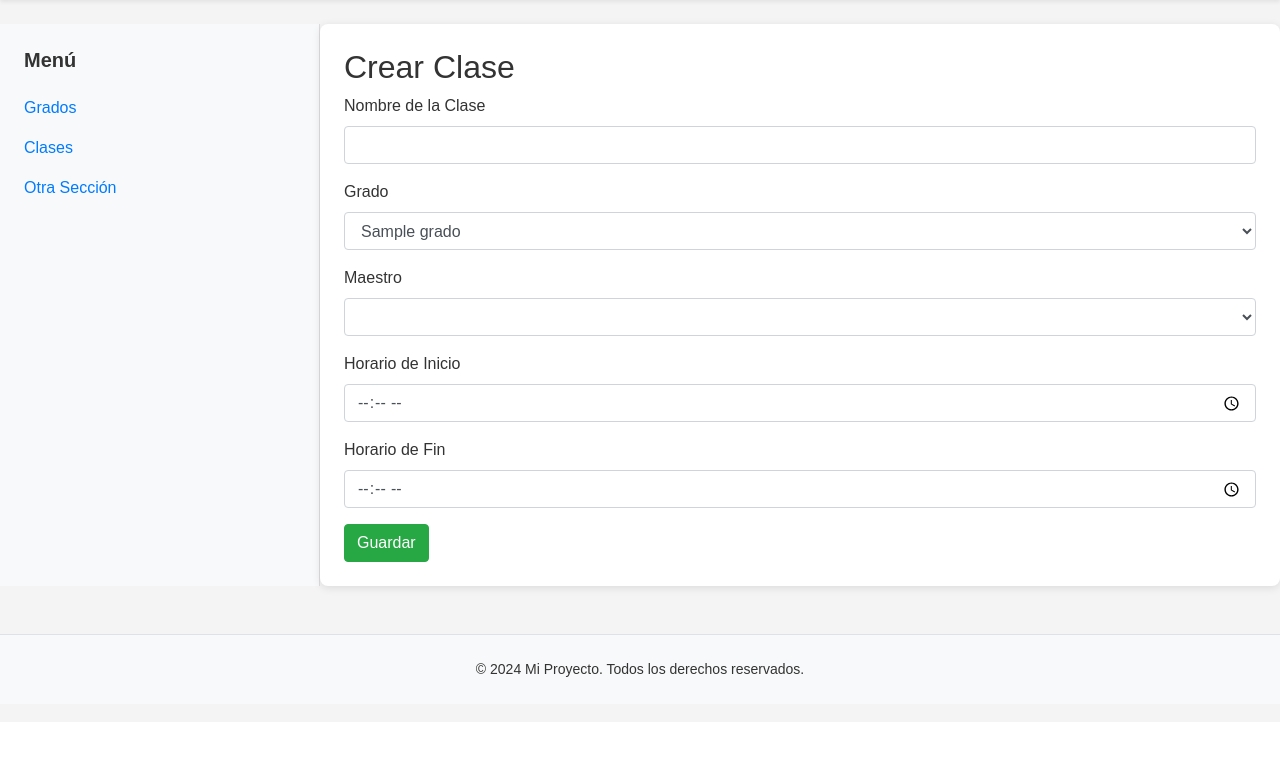
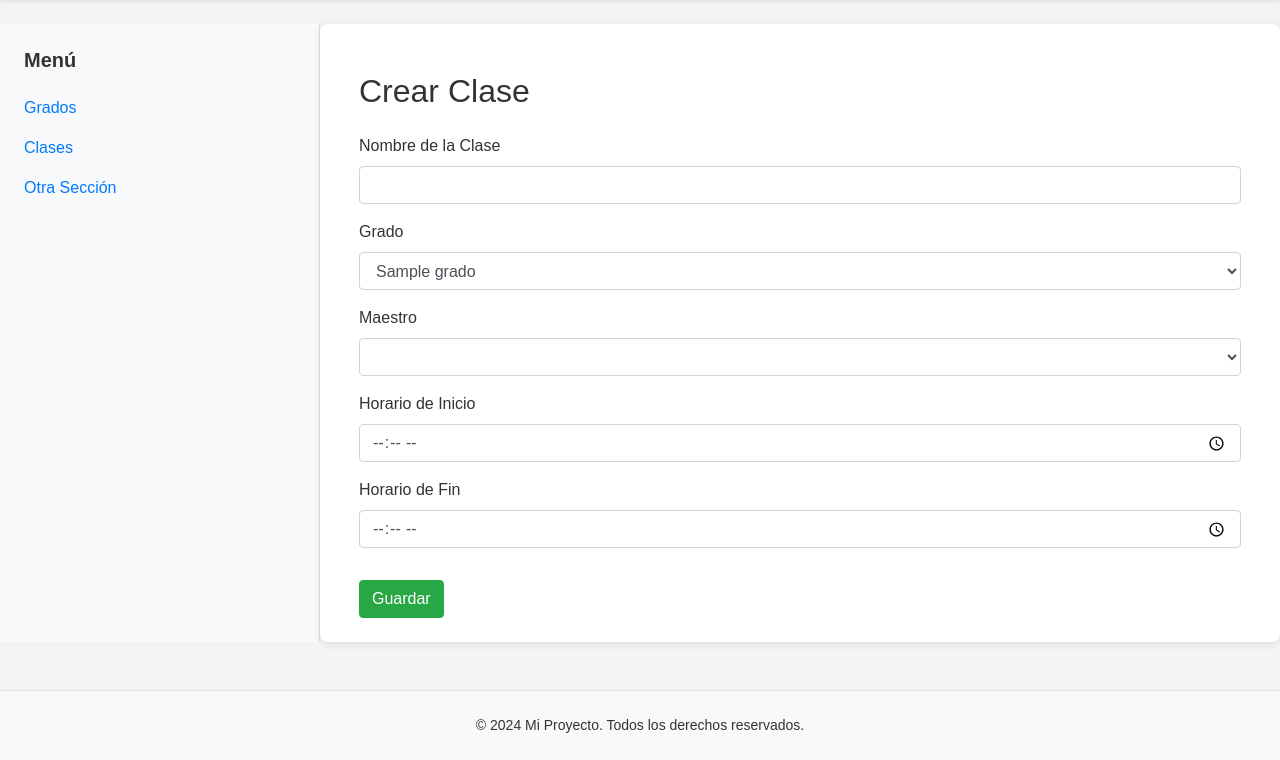
Before and after one commit to gbelot2003/taular3, a Flask app: page /clases/crear in a window 1280 px wide. Shown: the part 78-838 px from the top of the page. Before the commit the page ends 755 px from the top, so only its background shows below. Run offline with Flask 3, Linux system fonts and the light colour scheme; a user stored in the database is signed in; tables that the repository leaves empty hold one stand-in row (values such as "Sample post"); lists and menus that the app fills with data are empty; some libraries are stand-ins or nearby versions.

Commit message:
:construction:

```diff
--- a/app/templates/clase/crear_clase.html
+++ b/app/templates/clase/crear_clase.html
@@ -4,7 +4,8 @@
 {% block title %}Crear Clase{% endblock %}
 
 {% block content %}
-<h2>Crear Clase</h2>
+<div class="container mt-4">
+    <h2 class="mb-4">Crear Clase</h2>
     <form method="post">
         {{ form.hidden_tag() }}
         <div class="form-group">
@@ -27,6 +28,7 @@
             {{ form.horario_fin.label(class="form-label") }}
             {{ form.horario_fin(class="form-control") }}
         </div>
-    <button type="submit" class="btn btn-success">Guardar</button>
+        <button type="submit" class="btn btn-success mt-3">Guardar</button>
     </form>
+</div>
 {% endblock %}
--- a/run.py
+++ b/run.py
@@ -9,6 +9,5 @@ load_dotenv(override=True)
 
 app = create_app()
 
-
 if __name__ == '__main__':
     app.run(debug=os.getenv('DEBUG', True))
```
Also changed, not shown: app/templates/clase/listar_clases.html (+7 -4 lines), app/templates/grado/listar.html (+9 -7 lines), config.py (line endings or trailing spaces). Lines whose indentation alone changed are shown as unchanged.
